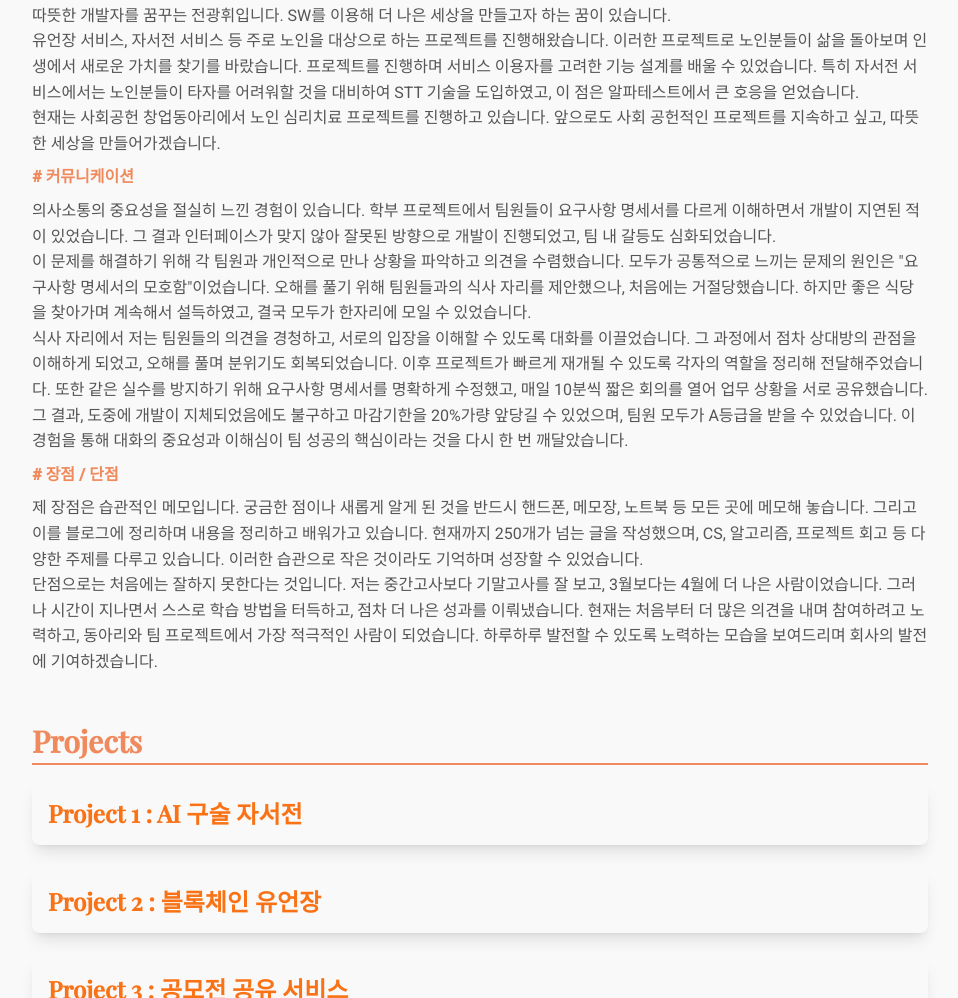
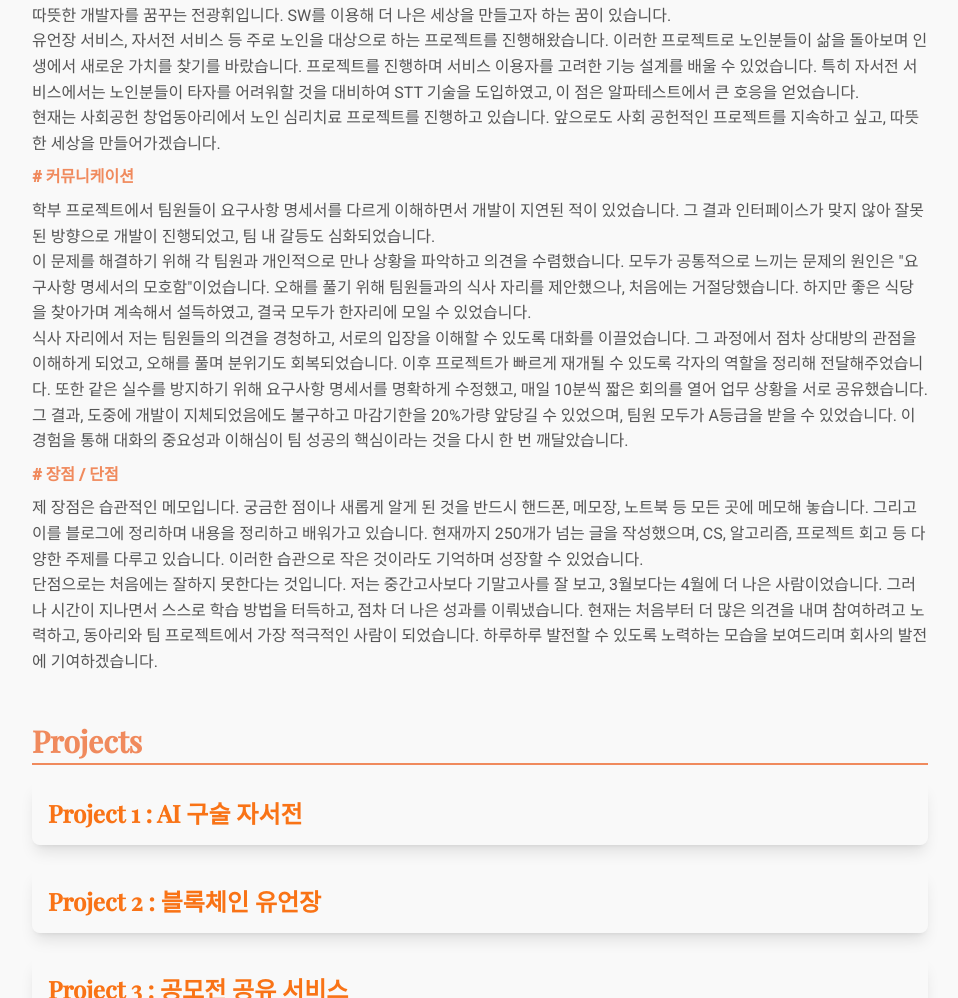
Before and after one commit to jeonkwanghwi/jeonkwanghwi.github.io, a plain HTML site: page index.html in a window 1280 px wide. Shown: the part 1102-2100 px from the top of the page, without its empty margins (320-1278 px from the left). Drawn offline with nearby package versions, Linux system fonts and the light colour scheme.

Commit message:
Update index.html

```diff
--- a/index.html
+++ b/index.html
@@ -326,7 +326,7 @@
                 # 커뮤니케이션
             </p>
             <p class="mt-2">
-의사소통의 중요성을 절실히 느낀 경험이 있습니다. 학부 프로젝트에서 팀원들이 요구사항 명세서를 다르게 이해하면서 개발이 지연된 적이 있었습니다. 그 결과 인터페이스가 맞지 않아 잘못된 방향으로 개발이 진행되었고, 팀 내 갈등도 심화되었습니다.<br>
+학부 프로젝트에서 팀원들이 요구사항 명세서를 다르게 이해하면서 개발이 지연된 적이 있었습니다. 그 결과 인터페이스가 맞지 않아 잘못된 방향으로 개발이 진행되었고, 팀 내 갈등도 심화되었습니다.<br>
 이 문제를 해결하기 위해 각 팀원과 개인적으로 만나 상황을 파악하고 의견을 수렴했습니다. 모두가 공통적으로 느끼는 문제의 원인은 "요구사항 명세서의 모호함"이었습니다. 오해를 풀기 위해 팀원들과의 식사 자리를 제안했으나, 처음에는 거절당했습니다. 하지만 좋은 식당을 찾아가며 계속해서 설득하였고, 결국 모두가 한자리에 모일 수 있었습니다.<br>
 식사 자리에서 저는 팀원들의 의견을 경청하고, 서로의 입장을 이해할 수 있도록 대화를 이끌었습니다. 그 과정에서 점차 상대방의 관점을 이해하게 되었고, 오해를 풀며 분위기도 회복되었습니다. 이후 프로젝트가 빠르게 재개될 수 있도록 각자의 역할을 정리해 전달해주었습니다. 또한 같은 실수를 방지하기 위해 요구사항 명세서를 명확하게 수정했고, 매일 10분씩 짧은 회의를 열어 업무 상황을 서로 공유했습니다.<br>
 그 결과, 도중에 개발이 지체되었음에도 불구하고 마감기한을 20%가량 앞당길 수 있었으며, 팀원 모두가 A등급을 받을 수 있었습니다. 이 경험을 통해 대화의 중요성과 이해심이 팀 성공의 핵심이라는 것을 다시 한 번 깨달았습니다.            </p>
```
